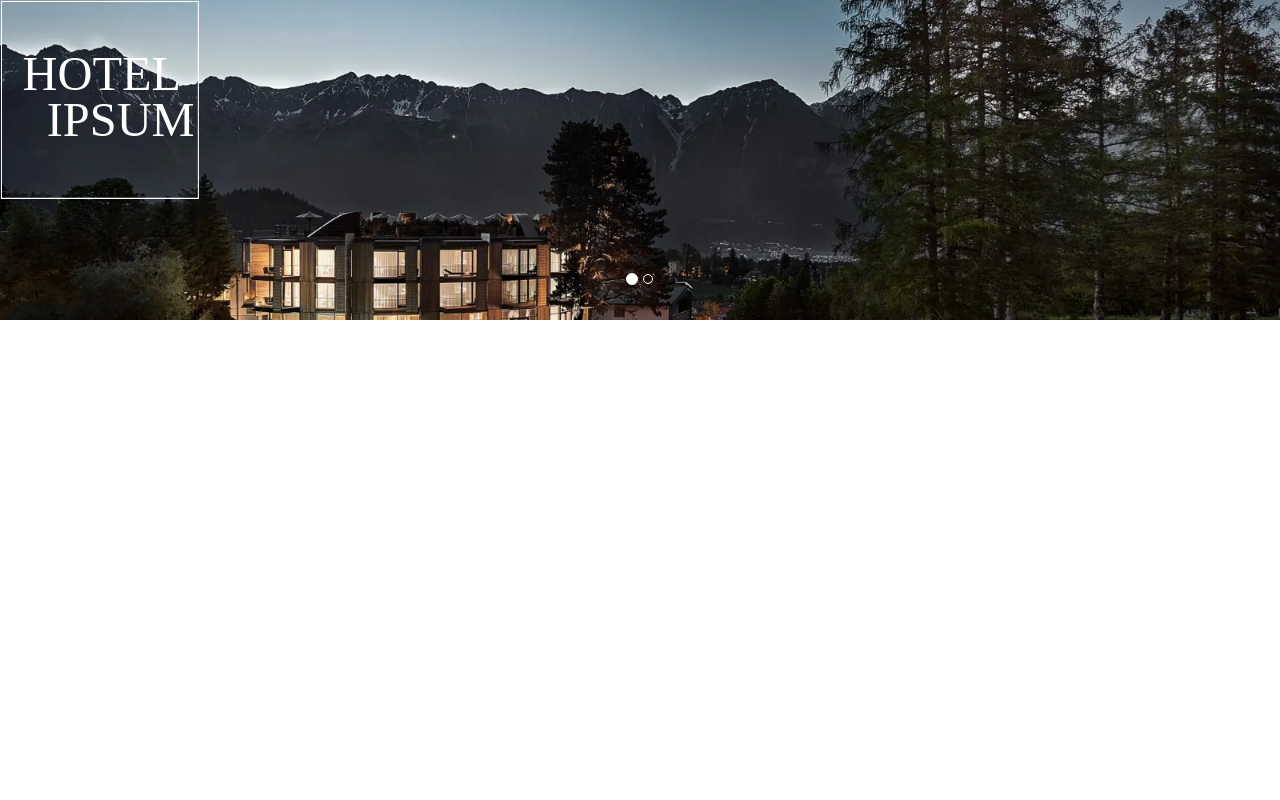
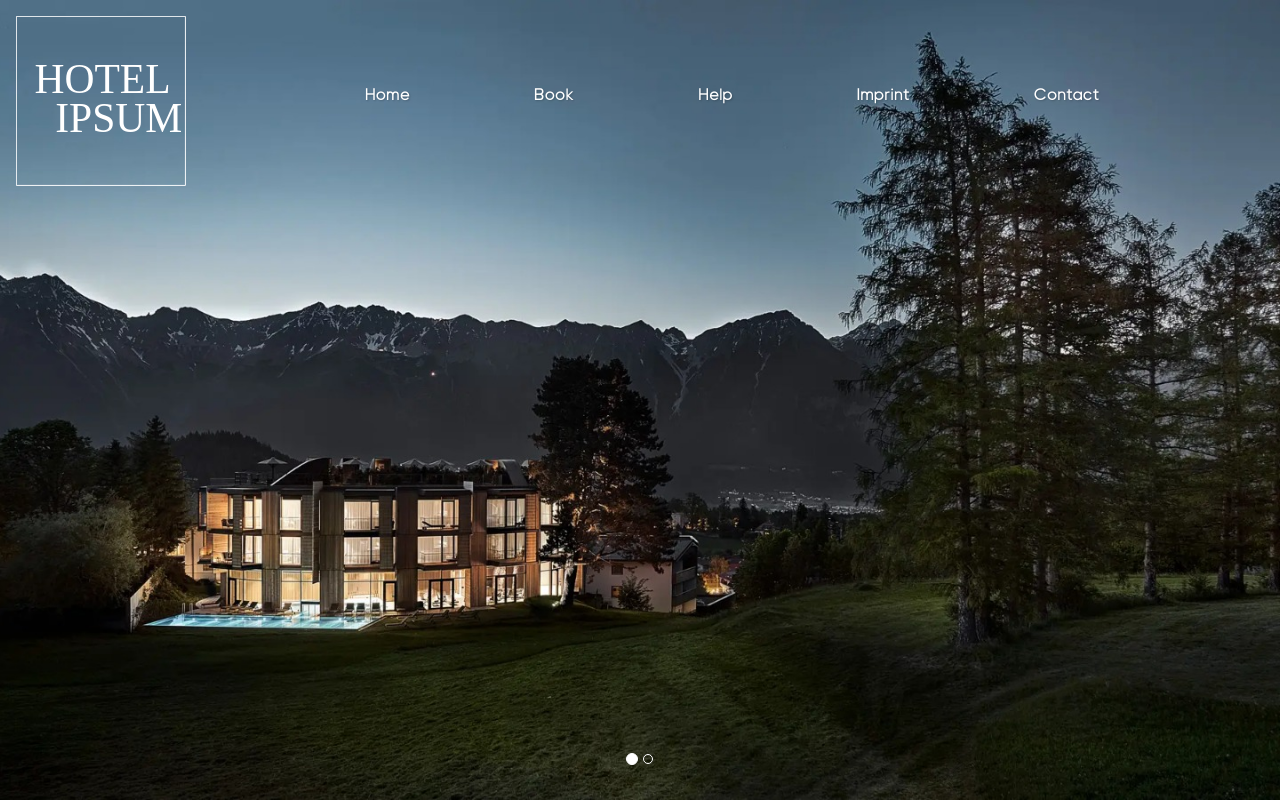
Before and after one commit to markus-roe/hotel, a PHP site: page /imprint.html in a window 1280 px wide. Run offline with PHP 8.4, Linux system fonts and the light colour scheme.

Commit message:
added desktop nav menu

```diff
--- a/css/style.css
+++ b/css/style.css
@@ -15,6 +15,11 @@
     h1, h2, h3, h4, p {
       color: white;
     }
+
+    .nav-links {
+      display: flex;
+
+    }
     /* Remove the navbar's default margin-bottom and rounded borders */
 
 
@@ -30,19 +35,64 @@
       }
 
       .navbar {
+        /* display: inline-bloc; */
+        display: flex;
         z-index: 999;
         height: 20rem;
-        /* background-color: grey; */
+        width: 100%;
+      }
+
+      .nav-links {
+        display: flex;
+        align-items: center;
+        width: 80%;
+        flex-direction: row;
+        justify-content: space-evenly;
+      }
+
+      .nav-links li {
+        display: block;
+        list-style: none;
+
+      }
+
+      .nav-links a {
+        font-size: 1.75rem;
+        text-shadow: 1px 1px 2px #00000033;
+        color:white;
+      }
+
+      .nav-links a::after {
+        content: "";
+        display: block;
+        width: 0%;
+        transition: all 200ms;
+      }
+      .nav-links a:hover::after {
+        content: "";
+        display: block;
+        width: 100%;
+        height: 1.2px;
+        background-color: white;;
+      }
+
+      .nav-links a:hover {
+        text-decoration: none;
       }
 
       .navbar-brand {
         display: block;
-        position: absolute;
-        left: 3rem;
-        top: 3rem;
+        position: relative;
+        padding-left: 1.5rem;
+        padding-top: 1.5rem;
+        height: 20rem;
       }
 
       .navbar-brand-small {
+        display: block;
+        position: relative;
+        left: 3rem;
+        top: 3rem;
         height: 7rem;
       }
 
@@ -59,16 +109,18 @@
       width: auto;
     }
 
+
+
     .carousel.slide {
       top: 0px;
       left: 0px;
       position: absolute;
-      height: 100vh !important;
+      height: 100% !important;
     }
     /* version f. nebenseiten (imprint, faq, ect) */
-    .carousel.slide.small {
+    /* .carousel.slide.small {
       height: 40vh !important;
-    }
+    } */
 
     .carousel-inner {
       height: 100%;
@@ -76,7 +128,7 @@
 
     .carousel-inner .item {
         width: 100%;
-        height: 100% !important;
+        height: 100%;
         background: red;
     }
 
@@ -97,3 +149,8 @@
         display:none;
       }
     }
+
+    #top-section {
+      width: 100vw;
+      height: 100vh;
+    }
--- a/imprint.html
+++ b/imprint.html
@@ -16,18 +16,32 @@
 
 
   <div id="top-section">
+
+
     <div class="navbar">
-        <a class="navbar-brand-small" href="#"><img class="logo" src="./images/Logo.svg" /></a>
-    </div>
-  </div>
-
-    <!-- carousel -->
-    <div id="myCarousel" class="carousel slide small" data-ride="carousel">
-        <!-- Indicators -->
-        <ol class="carousel-indicators">
+        <div class="logo-div">
+            <a class="navbar-brand" href="#">
+                <img class="logo" src="./images/Logo.svg" />
+            </a>
+        </div>
+        <ul class="nav-links">
+            <li><a href="">Home</a></li>
+            <li><a href="">Book</a></li>
+            <li><a href="">Help</a></li>
+            <li><a href="">Imprint</a></li>
+            <li><a href="">Contact</a></li>
+        </ul>
+            <!-- <div class="nav-links" style="width: 80%"></div></div> -->
 
 
 
+    </div>
+
+
+    <!-- carousel -->
+    <div class="carousel slide small" data-ride="carousel">
+        <!-- Indicators -->
+        <ol class="carousel-indicators">
         <li data-target="#myCarousel" data-slide-to="0" class="active"></li>
         <li data-target="#myCarousel" data-slide-to="1"></li>
         </ol>
@@ -49,6 +63,7 @@
 
 
     </div>
+</div>
 
 
 
```
